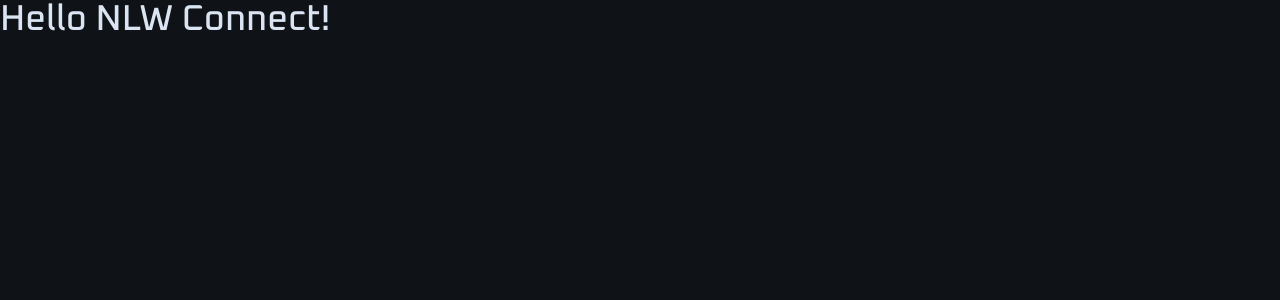
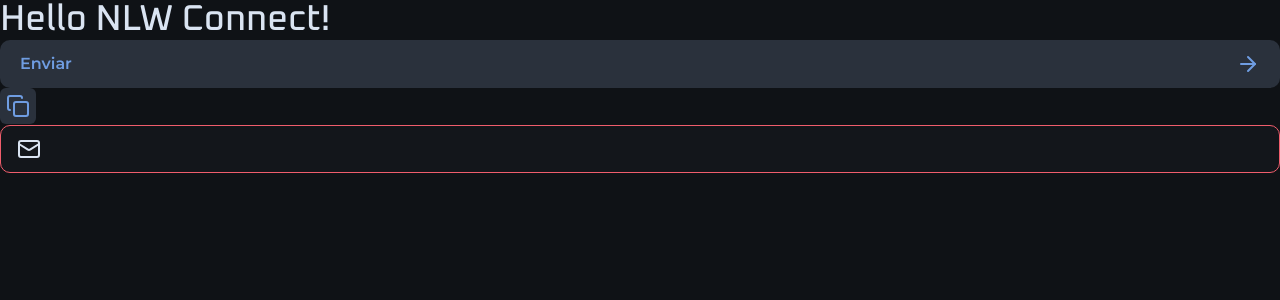
Before and after one commit to MatheusBorgesDev/nlw-connect, a Next.js app: page / in a window 1280 px wide. Shown: the top 300 px of the page. Built offline with nearby package versions, Linux system fonts and the light colour scheme.

Commit message:
feat: :sparkles: integrate Button, IconButton, and Input components into Home page

```diff
--- a/src/app/page.tsx
+++ b/src/app/page.tsx
@@ -1,7 +1,28 @@
+import { IconButton } from "@/components/icon-button";
+import { Button } from "../components/button";
+import { ArrowRight, Copy, Mail, SendHorizonalIcon } from "lucide-react";
+import { InputField, InputIcon, InputRoot } from "@/components/input";
+
 export default function Home() {
   return (
     <main>
       <h1 className="text-4xl font-heading">Hello NLW Connect!</h1>
+      <Button type="submit">
+        Enviar <ArrowRight />{" "}
+      </Button>
+
+      <IconButton>
+        <Copy />
+      </IconButton>
+
+      <div>
+        <InputRoot error>
+          <InputIcon>
+            <Mail />
+          </InputIcon>
+          <InputField />
+        </InputRoot>
+      </div>
     </main>
   );
 }
```
